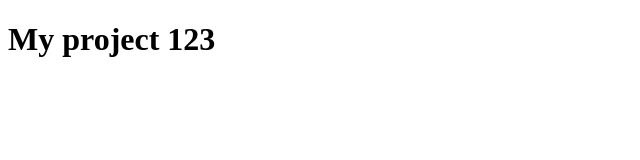
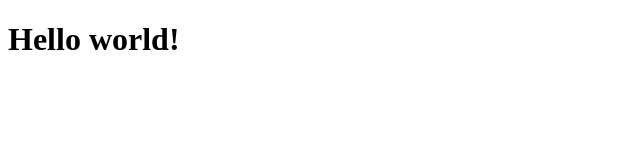
Before and after one commit to enrikadej/my-project, a plain HTML site: page index.html in a window 1280 px wide. Shown: the whole page, without its empty margins (0-640 px from the left). Drawn offline with Linux system fonts and the light colour scheme.

Commit message:
Hello world

```diff
--- a/index.html
+++ b/index.html
@@ -7,7 +7,7 @@
     <title>My project</title>
 </head>
 <body>
-    <h1>My project 123</h1>
+    <h1>Hello world!</h1>
 
 </body>
 </html>
```
